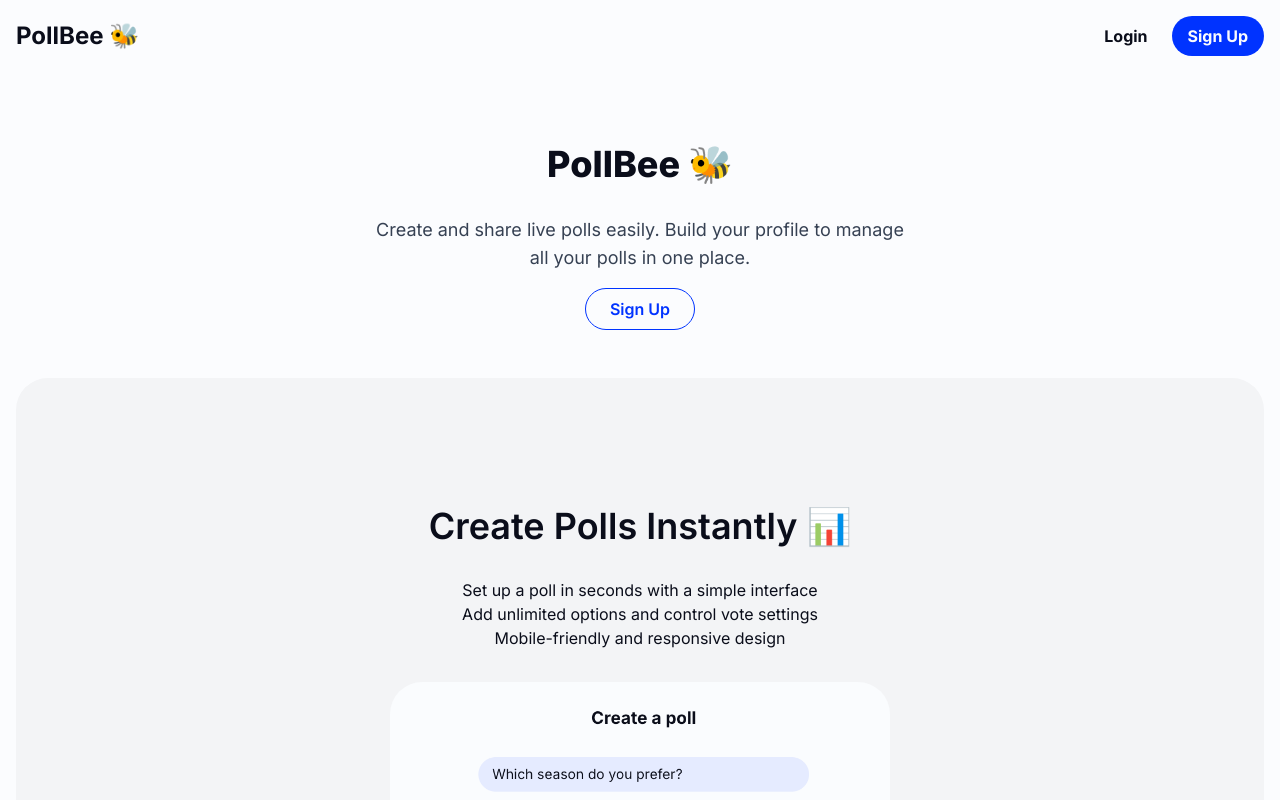
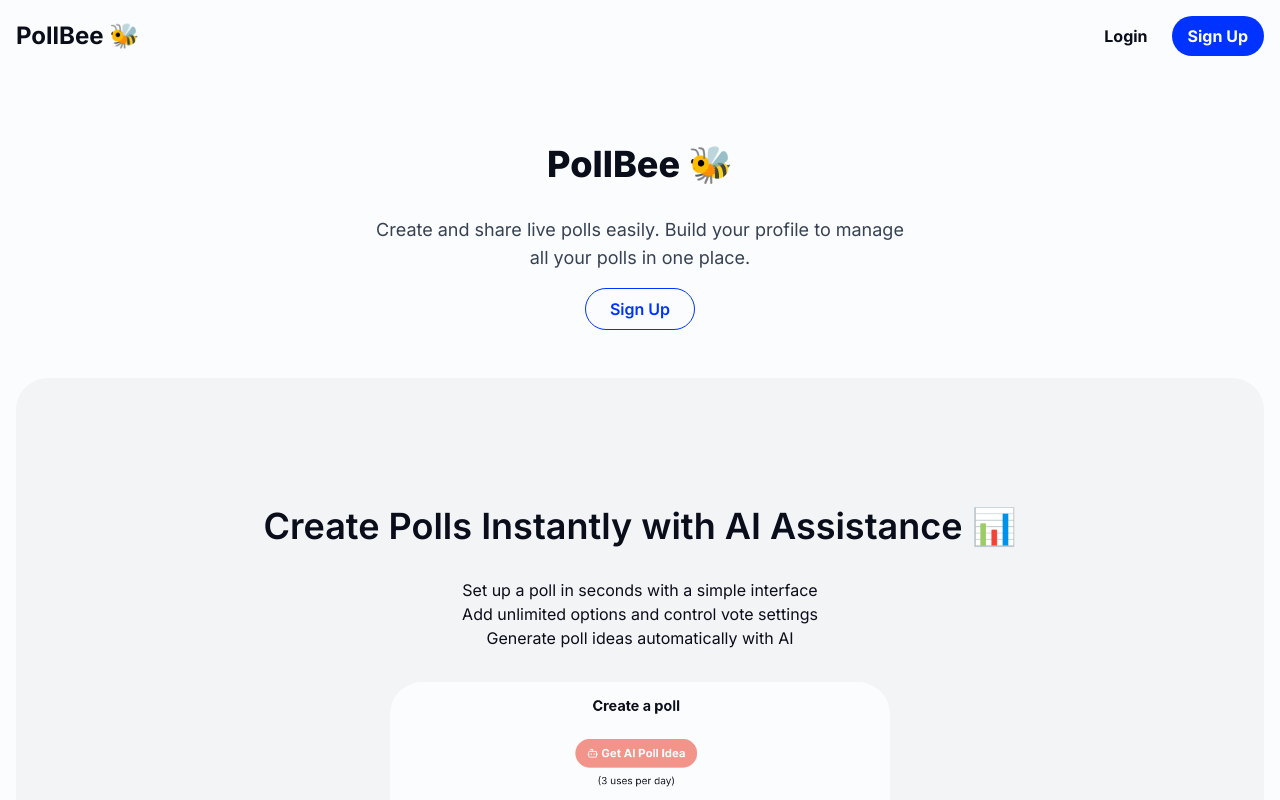
Before and after one commit to jonte265/pollbee, a Next.js app in the folder frontend/: page / in a window 1280 px wide. Shown: the top 800 px of the page. Built offline with nearby package versions, Linux system fonts and the light colour scheme.

Commit message:
update homepage text

```diff
--- a/frontend/app/page.tsx
+++ b/frontend/app/page.tsx
@@ -55,11 +55,11 @@ export default function Home() {
             transition={{ duration: 0.5 }}
           >
             <FeatureSection
-              sectionTitle={'Create Polls Instantly 📊'}
+              sectionTitle={'Create Polls Instantly with AI Assistance 📊'}
               li1={'Set up a poll in seconds with a simple interface'}
               li2='Add unlimited options and control vote settings'
-              li3='Mobile-friendly and responsive design'
-              img='img1.png'
+              li3='Generate poll ideas automatically with AI'
+              img='create-poll-homescreen.png'
             />
           </motion.div>
           <motion.div
```
Also changed, not shown: frontend/public/create-poll-homescreen.png (added).
